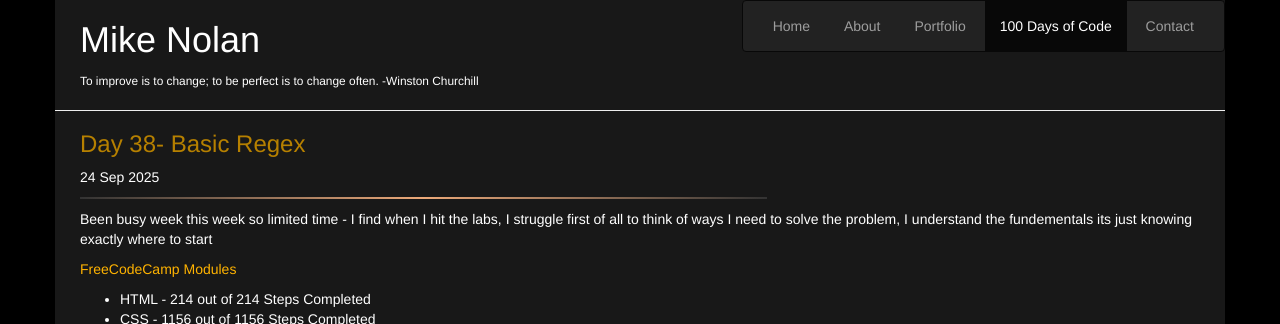
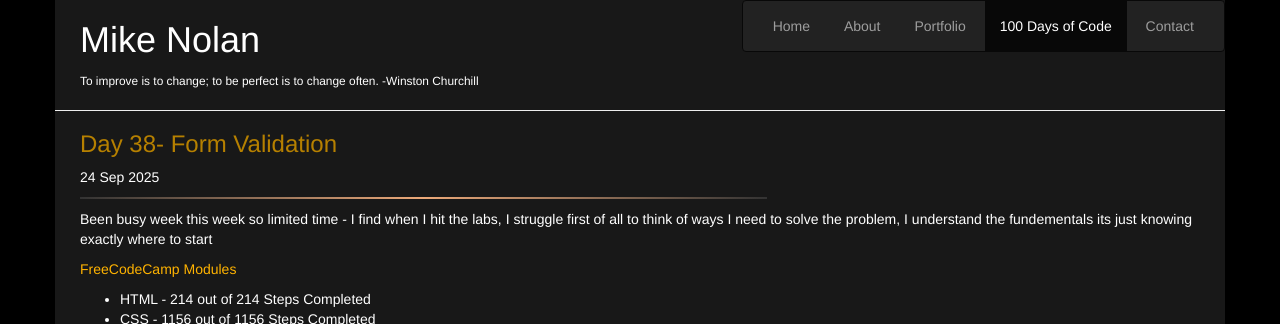
Before and after one commit to mikechristopher/100daysofcode, a Jekyll site: the page built from _posts/2025-09-24-Regex_Day38.md, in a window 1280 px wide. Shown: the top 324 px of the page. Built offline with Jekyll 4.4.1, drawn with Linux system fonts in a browser that asks for light colours; nearby versions of some CDN libraries; emoji names are drawn with the system emoji font.

Commit message:
update title

```diff
--- a/_posts/2025-09-24-Regex_Day38.md
+++ b/_posts/2025-09-24-Regex_Day38.md
@@ -1,6 +1,6 @@
 ---
 layout: post
-title: "Day 38- Basic Regex"
+title: "Day 38- Form Validation"
 date: 2025-09-24
 ---
 
```
